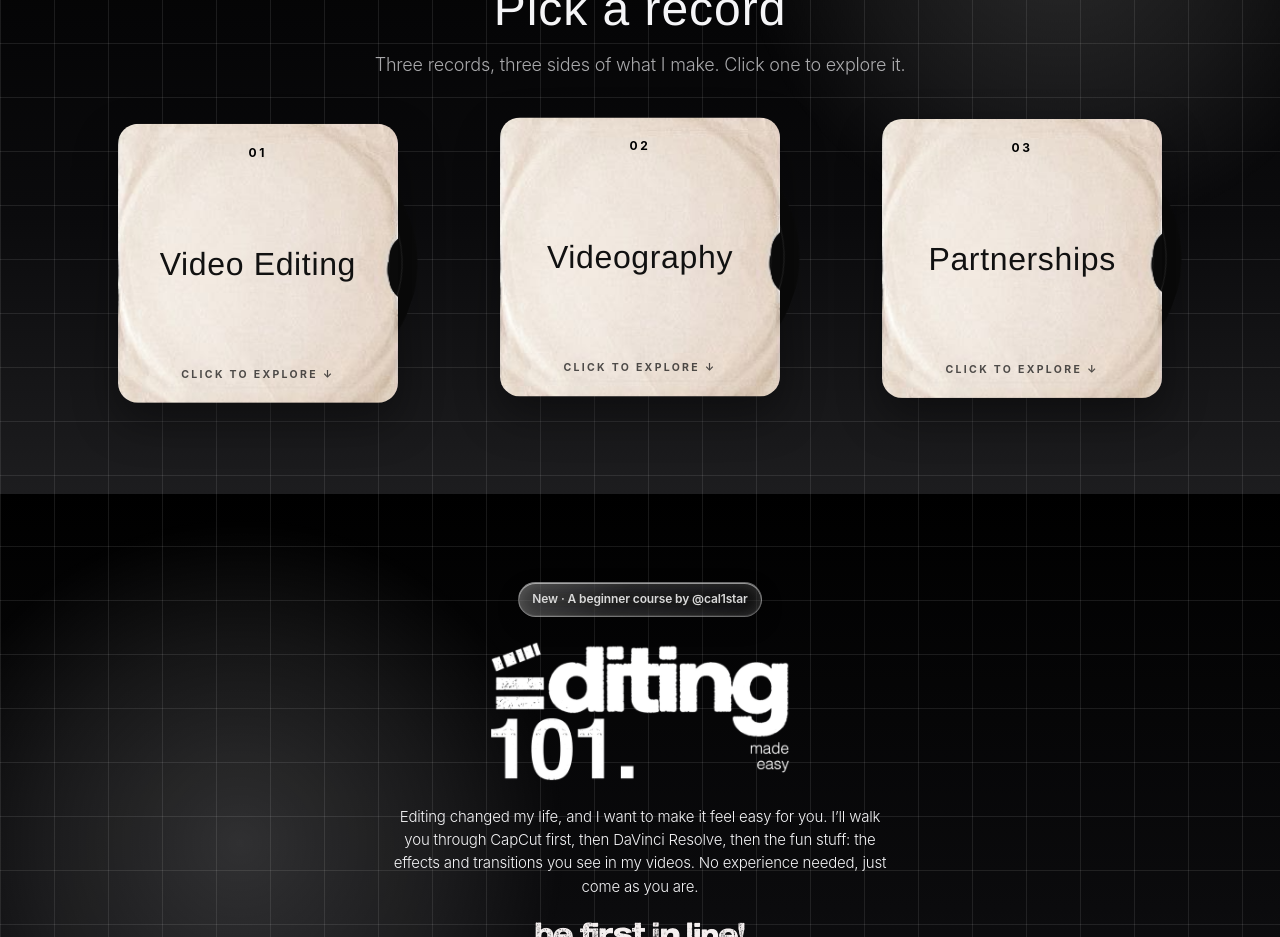
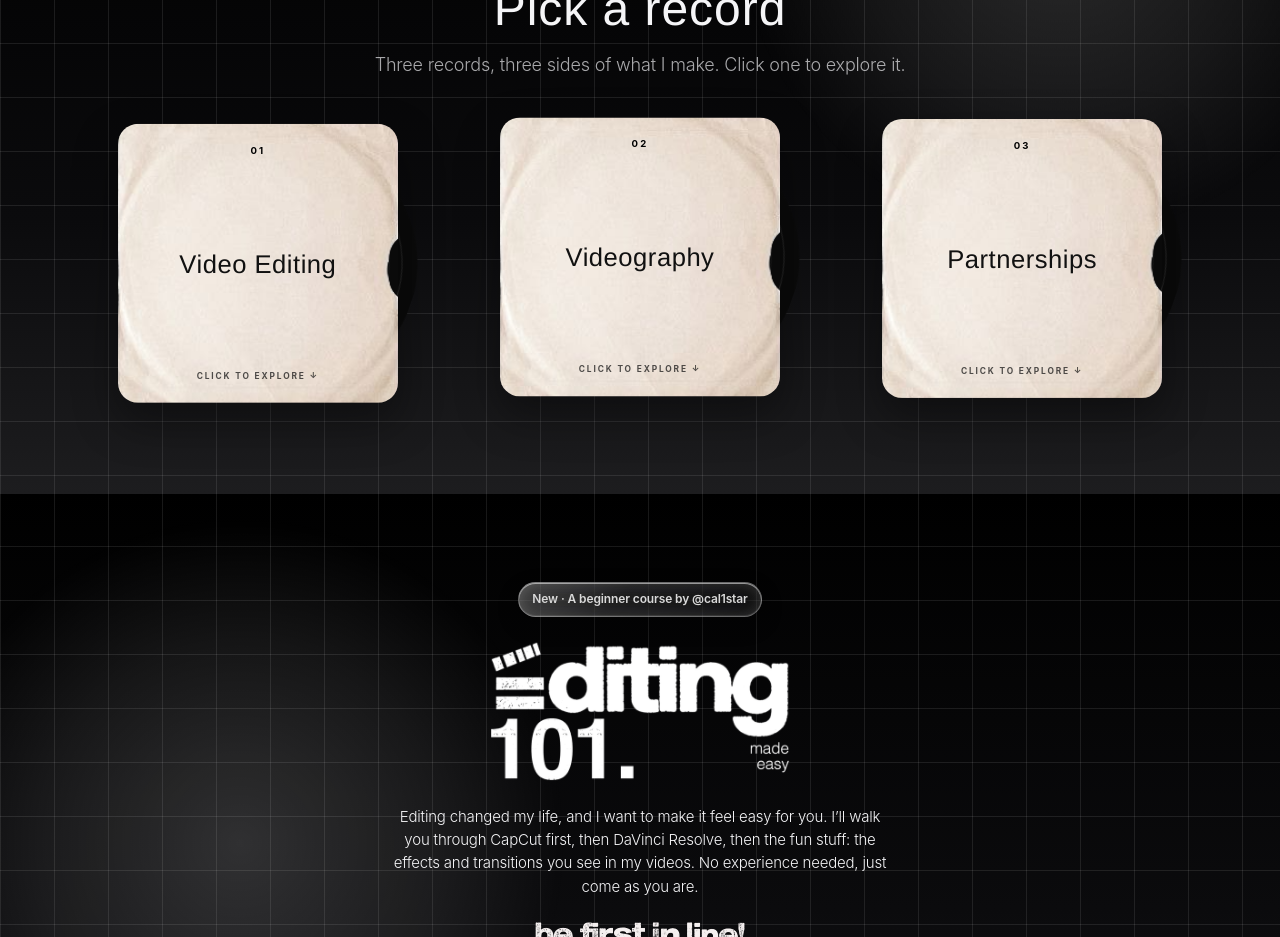
Before and after one commit to calistasuherman/Portfolio, a Next.js app: page / in a window 1280 px wide. Shown: the part 2020-2957 px from the top of the page. Built offline with nearby package versions, Linux system fonts and the light colour scheme; a web font is replaced by a local one.

Commit message:
Pick a record: make vinyl sleeve text smaller

```diff
--- a/app/home.css
+++ b/app/home.css
@@ -396,9 +396,9 @@
 .c1s .vinyl:hover .vinyl-sleeve, .c1s .vinyl:focus-visible .vinyl-sleeve { transform: translateX(-13%) rotate(-10deg); box-shadow: 0 28px 60px rgba(0, 0, 0, 0.65); }
 .c1s .vinyl-sleeve img { width: 100%; height: 100%; object-fit: cover; }
 .c1s .sleeve-text { position: absolute; inset: 0; display: flex; flex-direction: column; align-items: center; justify-content: space-between; text-align: center; padding: 20px 14px; color: #111111; }
-.c1s .sleeve-idx { font-size: 12px; font-weight: 700; letter-spacing: 0.22em; color: #000000; }
-.c1s .sleeve-name { font-family: var(--font-display); font-size: clamp(25px, 2.6vw, 32px); font-weight: 400; font-style: normal; font-synthesis: none; letter-spacing: 0.02em; line-height: 1.05; }
-.c1s .sleeve-explore { font-size: 10.5px; font-weight: 700; letter-spacing: 0.22em; text-transform: uppercase; color: #111111; opacity: 0.72; }
+.c1s .sleeve-idx { font-size: 9.6px; font-weight: 700; letter-spacing: 0.22em; color: #000000; }
+.c1s .sleeve-name { font-family: var(--font-display); font-size: clamp(20px, 2.08vw, 25.6px); font-weight: 400; font-style: normal; font-synthesis: none; letter-spacing: 0.02em; line-height: 1.05; }
+.c1s .sleeve-explore { font-size: 8.4px; font-weight: 700; letter-spacing: 0.22em; text-transform: uppercase; color: #111111; opacity: 0.72; }
 .c1s .work-back { background: none; border: none; color: var(--on-dark-muted); font-family: var(--font); font-size: 12px; font-weight: 700; letter-spacing: 0.22em; text-transform: uppercase; cursor: pointer; padding: 10px 4px; min-height: 44px; }
 .c1s .work-back:hover { color: #ffffff; }
 .c1s .work-detail-head { text-align: center; margin: var(--gap-sm) auto var(--gap-md); max-width: 640px; }
```
